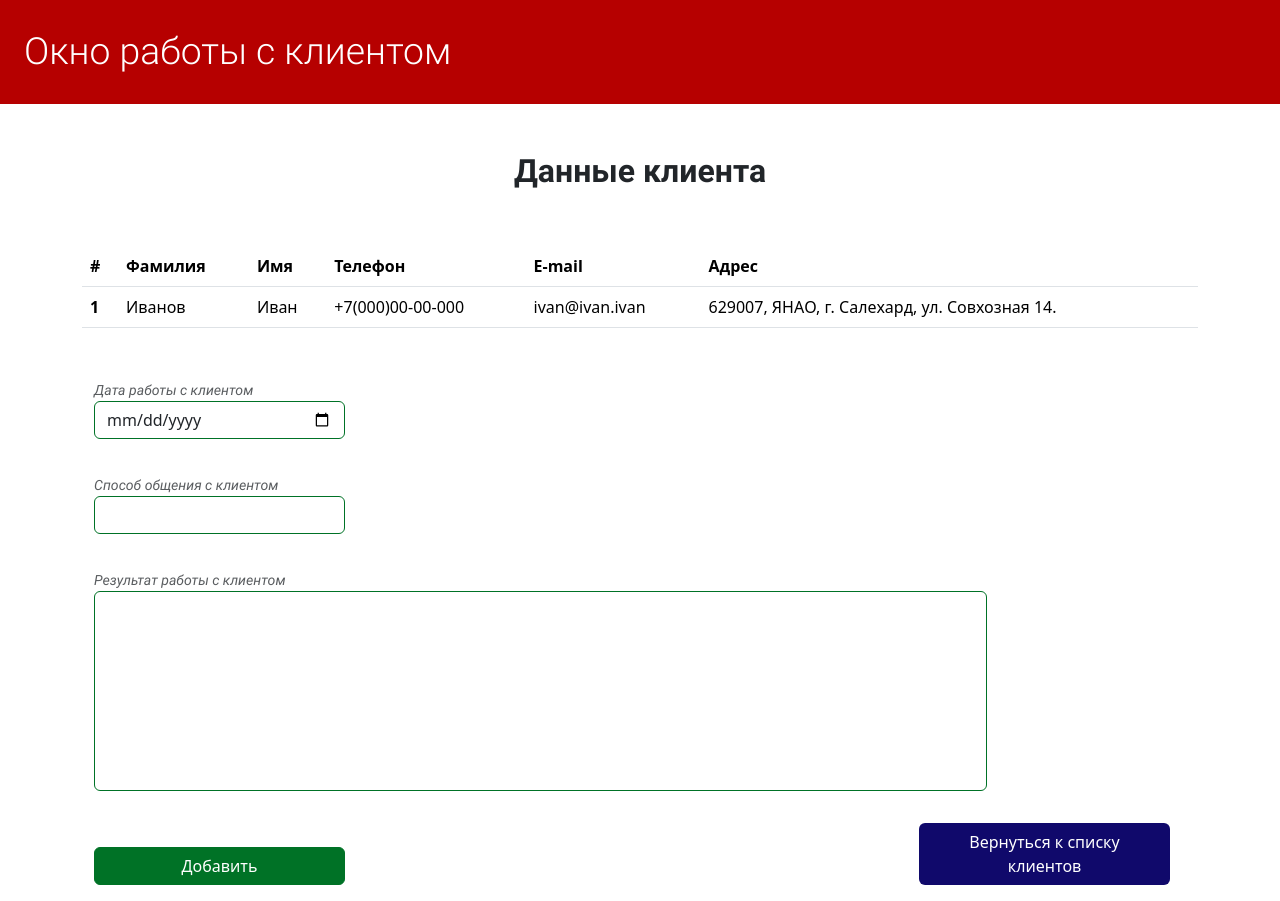
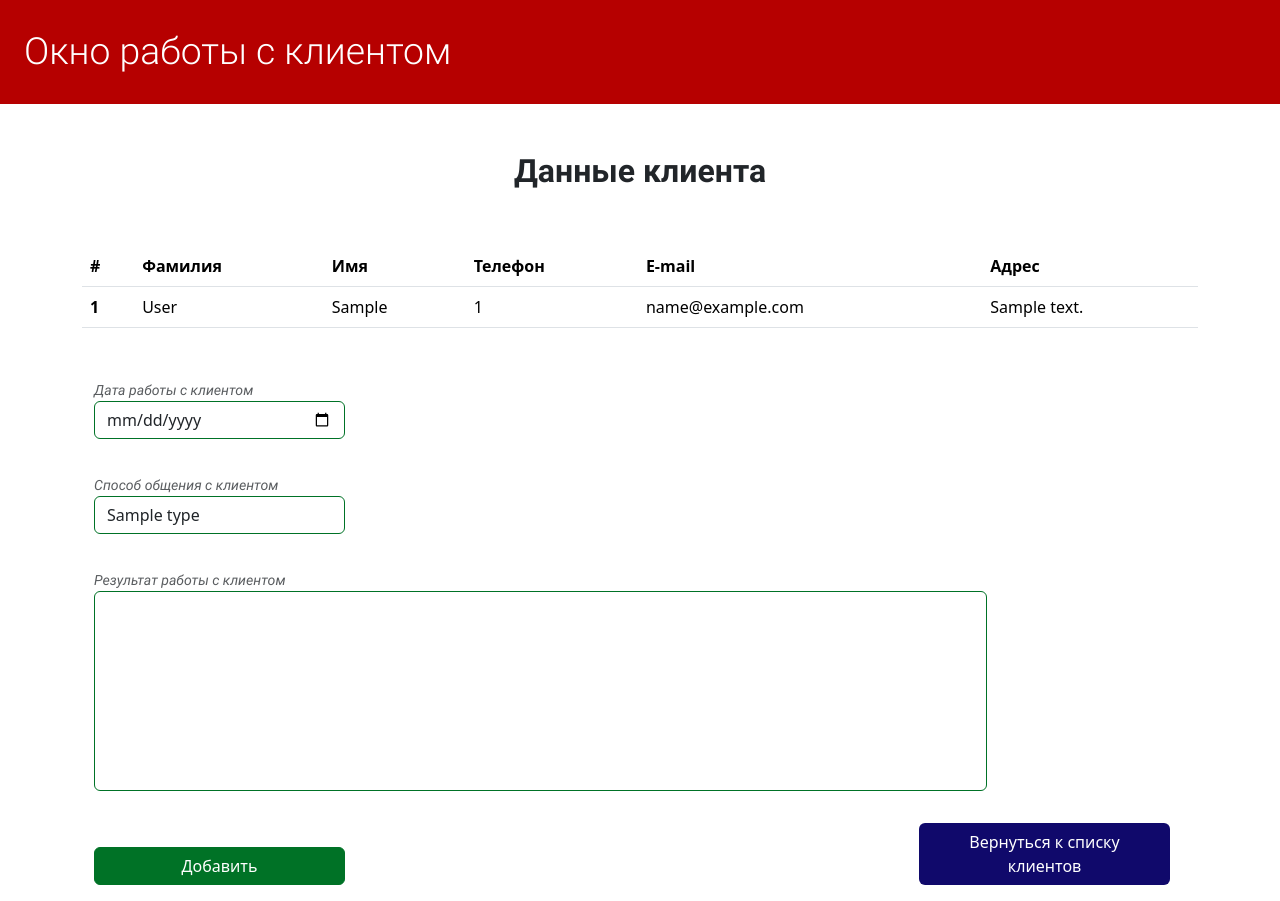
Before and after one commit to Urlilka/WebApp, a Flask app: template templates/work.html in a window 1280 px wide. Run offline with Flask 3, Linux system fonts and the light colour scheme; the template is opened without the code that fills it: most values are stand-ins (such as "Sample title", 1, 10 or a date in 2020); some libraries are stand-ins or nearby versions.

Commit message:
Add files via upload

```diff
--- a/app.py
+++ b/app.py
@@ -5,8 +5,10 @@
 from flask_login import LoginManager, login_user, login_required, current_user, logout_user
 
 from Controllers.ClientController import ClientController
+from Controllers.InteractionController import InteractionController
+from Controllers.ReportController import ReportController
 from Controllers.UserController import UserController
-
+from Models.Interactions import Interactions
 
 app = Flask(__name__)
 login_manager = LoginManager()
@@ -145,6 +147,7 @@
         title = "Изменить клиента"
         client = ClientController.show(id)
         if request.method == "POST":
+
             firstname = request.form.get("firstname")
             surname = request.form.get("lastname")
             number = request.form.get("number")
@@ -179,6 +182,39 @@
     else:
         return redirect(url_for("logout"))
 
+
+@app.route("/manager/work/<int:id>", methods=['POST','GET'])
+@login_required
+def work_custom(id):
+    if current_user.role == "Manager":
+        title = "Изменить данные клиента"
+        client = ClientController.show(id)
+        interaction = InteractionController.show(id)
+        if request.method == "POST":
+
+            date = request.form.get("date")
+            type = request.form.get("type")
+            result = request.form.get("result")
+
+
+            InteractionController.update(
+                id,
+                date = date,
+                type = type,
+                result = result
+            )
+
+            return redirect(url_for("manager"))
+        return render_template(
+            "work.html",
+            title = title,
+            client = client,
+            interaction = interaction,
+            client_id = id
+        )
+    else:
+        return redirect("/")
+
 # Метод выхода
 @app.route("/logout")
 @login_required
--- a/templates/edit_client.html
+++ b/templates/edit_client.html
@@ -16,7 +16,6 @@
                     <th scope="col">Телефон</th>
                     <th scope="col">E-mail</th>
                     <th scope="col">Адрес</th>
-                    <th scope="col">Изменить</th>
                     <th scope="col">Отменить</th>
                 </tr>
             </thead>
@@ -29,10 +28,7 @@
                     <td>{{client.email}}</td>
                     <td>{{client.address}}</td>
                     <td>
-                        <a href="edit_client.html" class="btn btn-success">Изменить</a>
-                    </td>
-                    <td>
-                        <a href="./manager.html" class="btn btn-danger">Отменить</a>
+                        <a href="/manager" class="btn btn-danger">Отменить</a>
                     </td>
                 </tr>
 
--- a/templates/manager.html
+++ b/templates/manager.html
@@ -26,7 +26,7 @@
             {% for client in clients %}
                 <tr>
                     <th scope="row">{{loop.index}}</th>
-                    <td><a href="./work.html">{{client.lastName}}</a></td>
+                    <td><a href="/manager/work/{{client.id}}">{{client.lastName}}</a></td>
                     <td>{{client.firstName}}</td>
                     <td>{{client.phoneNumber}}</td>
                     <td>{{client.email}}</td>
--- a/templates/work.html
+++ b/templates/work.html
@@ -22,11 +22,11 @@
             <tbody>
                 <tr>
                     <th scope="row">1</th>
-                    <td>Иванов</td>
-                    <td>Иван</td>
-                    <td>+7(000)00-00-000</td>
-                    <td>ivan@ivan.ivan</td>
-                    <td>629007, ЯНАО, г. Салехард, ул. Совхозная 14.</td>
+                    <td>{{client.lastName}}</td>
+                    <td>{{client.firstName}}</td>
+                    <td>{{client.phoneNumber}}</td>
+                    <td>{{client.email}}</td>
+                    <td>{{client.address}}</td>
 
                 </tr>
 
@@ -35,11 +35,11 @@
 
         <div class="row">
 
-            <form class="row d-flex justify-content-center g-3">
+            <form method="post" action="/manager/work/{{client.id}}" class="row d-flex justify-content-center g-3">
                 <div class="row m-3">
                     <div class="col-3">
                         <div id="dateHelp" class="form-text">Дата работы с клиентом</div>
-                        <input type="date" class="form-control border-manager" id="exampleInputdate"
+                        <input type="date" name="date" value="{{interaction.date}}" class="form-control border-manager" id="exampleInputdate"
                             aria-describedby="dateHelp" required>
 
                     </div>
@@ -47,7 +47,7 @@
                 <div class="row m-3">
                     <div class="col-3">
                         <div id="workHelp" class="form-text">Способ общения с клиентом</div>
-                        <input type="text" class="form-control border-manager" id="exampleInputwork"
+                        <input type="text" name="type" value="{{interaction.type}}" class="form-control border-manager" id="exampleInputwork"
                             aria-describedby="workHelp" required>
 
                     </div>
@@ -55,18 +55,18 @@
                 <div class="row m-3 " >
                     <div class="col-10">
                         <div id="resultHelp" class="form-text">Результат работы с клиентом</div>
-                        <input type="text" class="form-control border-manager height-200" id="exampleInputResult"
+                        <input type="text" name="result" class="form-control border-manager height-200" id="exampleInputResult"
                             aria-describedby="resultHelp" required>
 
                     </div>
                 </div>
                 <div class="row m-3 d-flex justify-content-between">
                     <div class="col-3 d-flex align-items-end">
-                        <a href="./manager.html" type="submit" class="btn button-manager" style="width: 100%;">Добавить</a>
+                        <button type="submit" class="btn button-manager" style="width: 100%;">Добавить</button>
                     </div>
 
                     <div class="col-3 d-flex align-items-end">
-                        <a href="./manager.html" type="submit" class="btn button-login" style="width: 100%;">Вернуться к списку клиентов</a>
+                        <a href="/manager.html" class="btn button-login" style="width: 100%;">Вернуться к списку клиентов</a>
                     </div>
 
 
```
Also changed, not shown: Controllers/InteractionController.py (+12 -3 lines).
